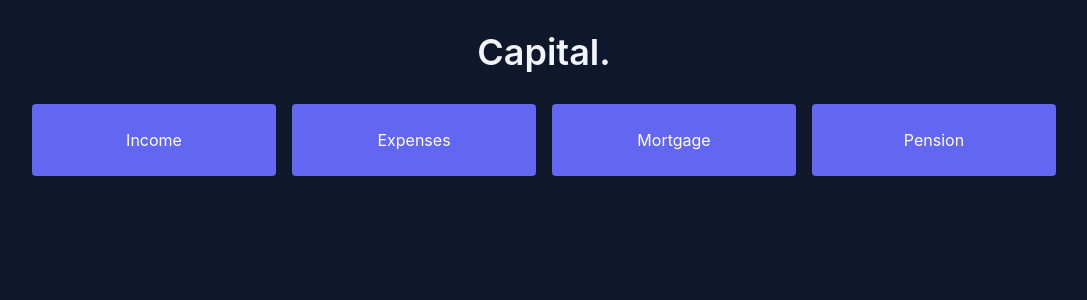
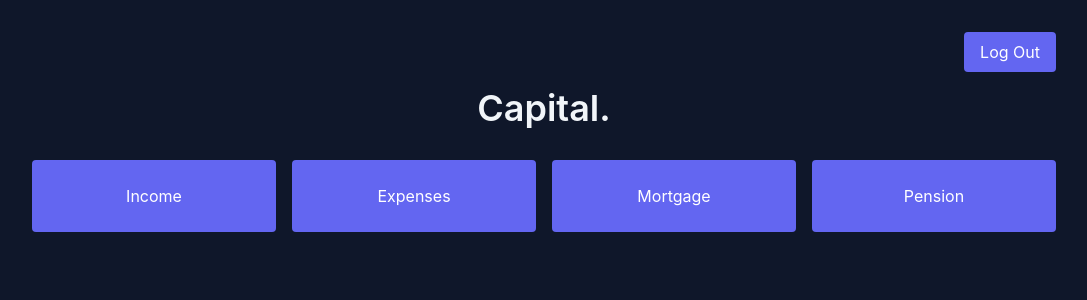
Before and after one commit to MissDavinderKaur/WBS_FINAL_PROJECT, a React (Vite) app in the folder frontend/: page /dashboard in a window 1280 px wide. Shown: the top 300 px of the page, without its empty margins (96-1183 px from the left). Built offline with nearby package versions, Linux system fonts and the light colour scheme.

Commit message:
Added a logout button

```diff
--- a/frontend/src/components/Dashboard.tsx
+++ b/frontend/src/components/Dashboard.tsx
@@ -1,10 +1,14 @@
 import React from 'react'
 import { useNavigate } from 'react-router-dom'
+import LogoutButton from './LogoutButton'
 
 const Dashboard = () => {
   const navigate = useNavigate()
   return (
     <main className="min-h-screen flex flex-col items-center justify-start p-8">
+      <div className="w-full max-w-5xl flex justify-end mb-4">
+        <LogoutButton />
+      </div>
       <h1 className="text-4xl font-semibold text-slate-100 mb-8 text-center">Capital.</h1>
 
       <div className="w-full max-w-5xl mx-auto">
--- a/frontend/src/components/Expense.tsx
+++ b/frontend/src/components/Expense.tsx
@@ -1,5 +1,6 @@
 import React, { useEffect, useState } from 'react'
 import { useNavigate } from 'react-router-dom'
+import LogoutButton from './LogoutButton'
 
 type ExpenseItem = {
   id: string
@@ -110,8 +111,9 @@ const Expense: React.FC = () => {
     <main className="min-h-screen p-8">
       <div className="max-w-3xl mx-auto">
         <div className="flex items-center justify-between mb-4">
+          <button className="btn-primary" onClick={() => navigate('/dashboard')}>Back</button>
           <h2 className="text-2xl text-slate-100">Your Expenses</h2>
-          <button className="btn-primary" onClick={() => navigate('/dashboard')}>Back</button>
+          <LogoutButton />
         </div>
 
         {loading ? (
--- a/frontend/src/components/Income.tsx
+++ b/frontend/src/components/Income.tsx
@@ -1,5 +1,6 @@
 import React, { useEffect, useState } from 'react'
 import { useNavigate } from 'react-router-dom'
+import LogoutButton from './LogoutButton'
 
 type IncomeItem = {
   id: string
@@ -93,8 +94,9 @@ const Income: React.FC = () => {
     <main className="min-h-screen p-8">
       <div className="max-w-3xl mx-auto">
         <div className="flex items-center justify-between mb-4">
+          <button className="btn-primary" onClick={() => navigate('/dashboard')}>Back</button>
           <h2 className="text-2xl text-slate-100">Your Income</h2>
-          <button className="btn-primary" onClick={() => navigate('/dashboard')}>Back</button>
+          <LogoutButton />
         </div>
 
         {loading ? (
--- /dev/null
+++ b/frontend/src/components/LogoutButton.tsx
@@ -0,0 +1,19 @@
+import React from 'react'
+import { useNavigate } from 'react-router-dom'
+
+const LogoutButton: React.FC = () => {
+  const navigate = useNavigate()
+
+  const handleLogout = () => {
+    localStorage.removeItem('token')
+    navigate('/login')
+  }
+
+  return (
+    <button className="btn-primary" onClick={handleLogout}>
+      Log Out
+    </button>
+  )
+}
+
+export default LogoutButton
```
